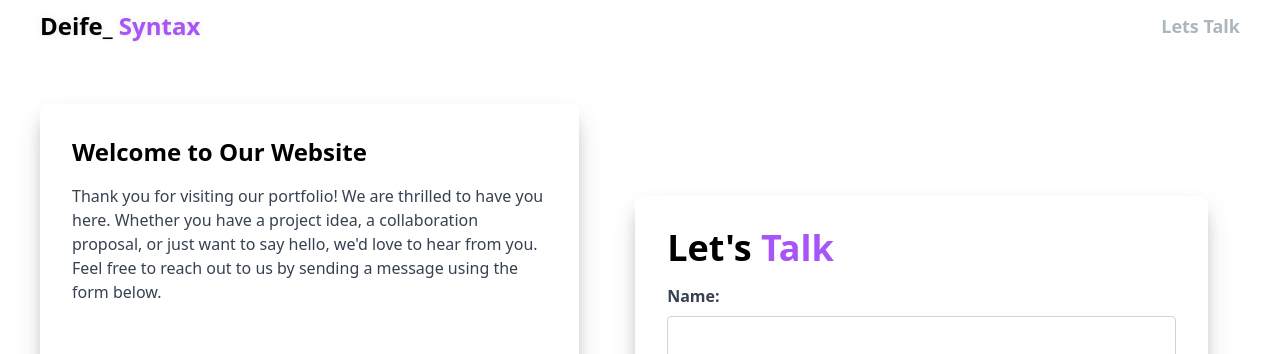
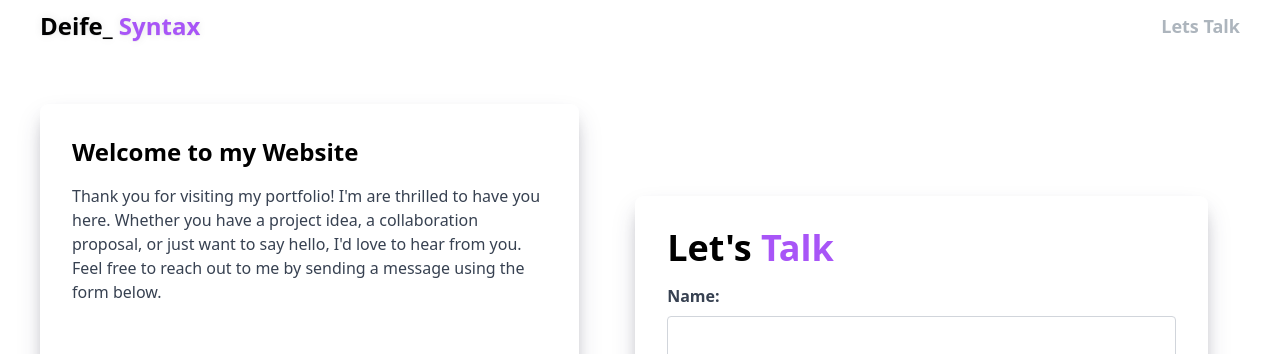
Before and after one commit to Ade1fe/my-react-portfolio, a React (Create React App) app: page /letUsTalk in a window 1280 px wide. Shown: the top 354 px of the page. Built offline with nearby package versions, Linux system fonts and the light colour scheme.

Commit message:
changed my lettalkpage

```diff
--- a/src/components/LetTalkComponent.jsx
+++ b/src/components/LetTalkComponent.jsx
@@ -8,8 +8,8 @@ const LetTalkComponent = () => {
     <div className='block md:flex px-3 md:px-10 gap-6 items-center my-5'>
 
         <div className="w-full md:w-[80%] mx-auto mt-8 bg-white p-8 rounded-lg" style={{ boxShadow: 'rgba(50, 50, 93, 0.25) 0px 13px 27px -5px, rgba(0, 0, 0, 0.3) 0px 8px 16px -8px' }}>
-        <h2 className="text-2xl font-bold mb-4">Welcome to Our Website</h2>
-        <p className="text-gray-700 mb-4">Thank you for visiting our portfolio! We are thrilled to have you here. Whether you have a project idea, a collaboration proposal, or just want to say hello, we'd love to hear from you. Feel free to reach out to us by sending a message using the form below.</p>
+        <h2 className="text-2xl font-bold mb-4">Welcome to my Website</h2>
+        <p className="text-gray-700 mb-4">Thank you for visiting my portfolio! I'm are thrilled to have you here. Whether you have a project idea, a collaboration proposal, or just want to say hello, I'd love to hear from you. Feel free to reach out to me by sending a message using the form below.</p>
         <img src={talk} alt="Illustration" className="w-full h-auto" />
       </div>
       <LetsTalkInner />
```
